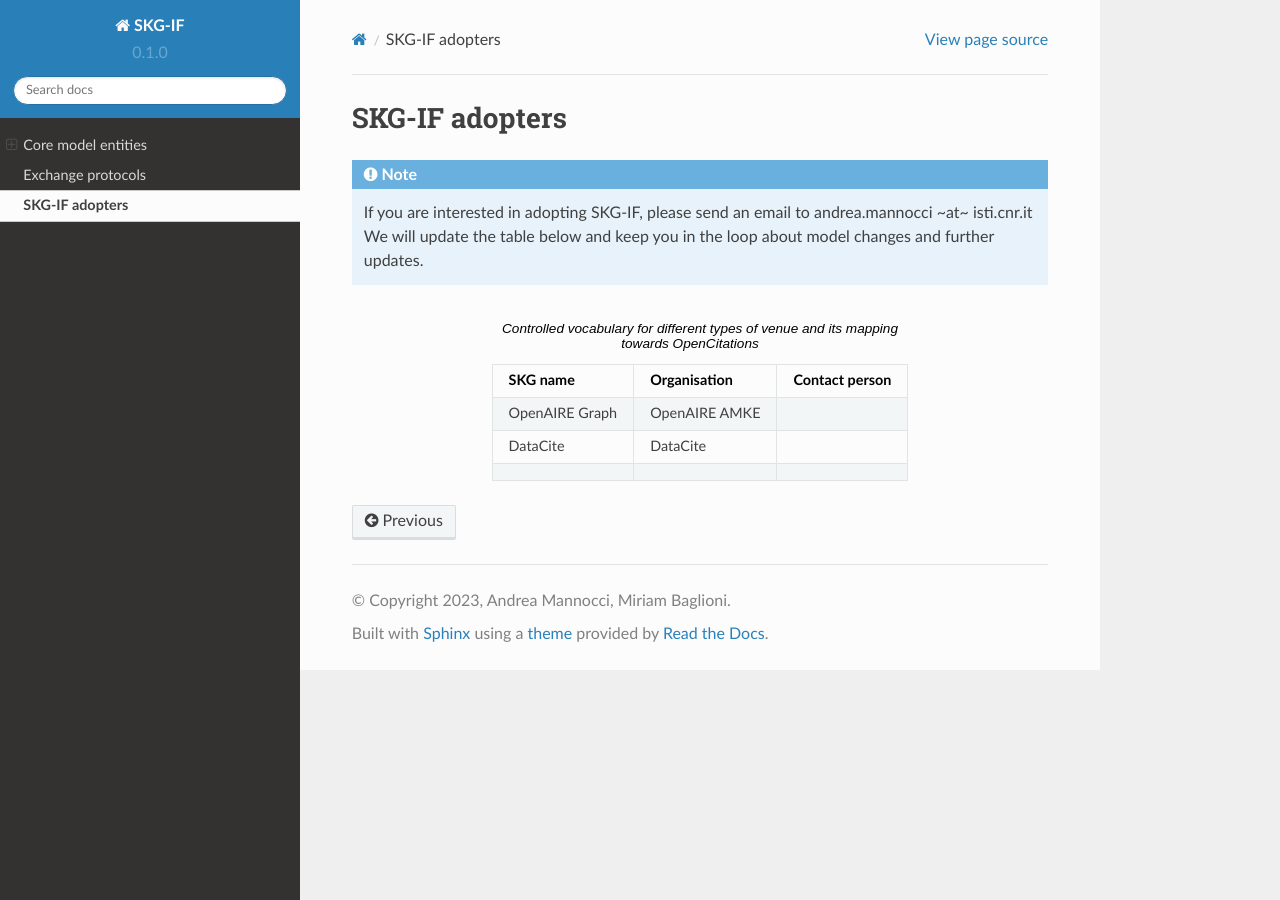
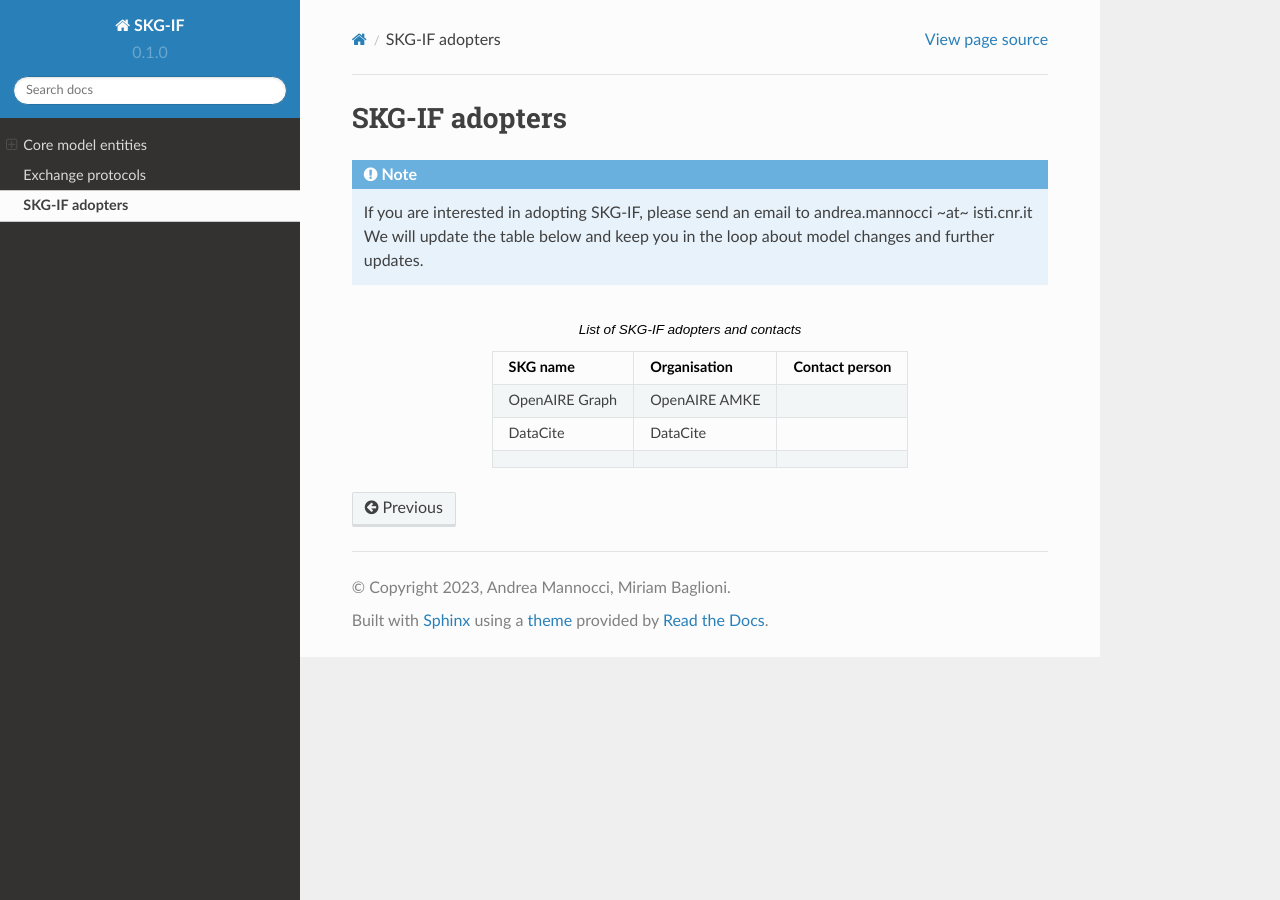
Before and after one commit to andremann/SKG-IF, a Sphinx documentation site: the page built from docs/source/adopters.rst, in a window 1280 px wide. Built offline with Sphinx 7.4.7 and the Read the Docs theme 2.0.0, drawn with Linux system fonts in a browser that asks for light colours.

Commit message:
edit intro pages

```diff
--- a/docs/source/adopters.rst
+++ b/docs/source/adopters.rst
@@ -7,7 +7,7 @@
 
 
 .. tabularcolumns:: p{0.132\linewidth}p{0.198\linewidth}p{0.330\linewidth}
-.. csv-table:: Controlled vocabulary for different types of venue and its mapping towards OpenCitations
+.. csv-table:: List of SKG-IF adopters and contacts
    :name: tables-csv-example
    :header: "SKG name", "Organisation", "Contact person"
    :class: longtable
```
